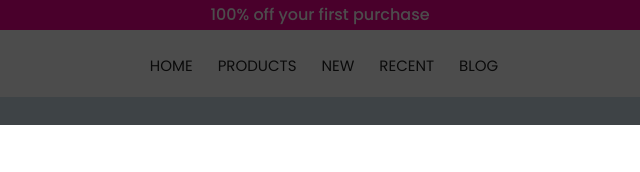
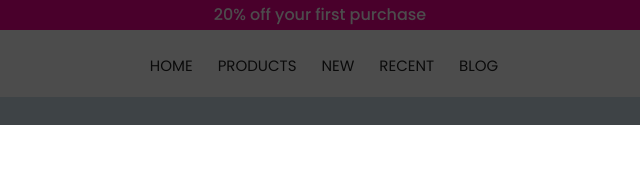
Before and after one commit to HarikaGurram/ecommerce-site, a plain HTML site: page ecommerce-site/index.html in a window 1280 px wide. Shown: the top 172 px of the page, 320-960 px from the left. Drawn offline with nearby package versions, Linux system fonts and the light colour scheme.

Commit message:
new commit

```diff
--- a/ecommerce-site/index.html
+++ b/ecommerce-site/index.html
@@ -31,7 +31,7 @@
   </div>
 
   <div class="adverts">
-    <span>100% off your first purchase</span>
+    <span>20% off your first purchase</span>
   </div>
 
   <!-- Header -->
```
